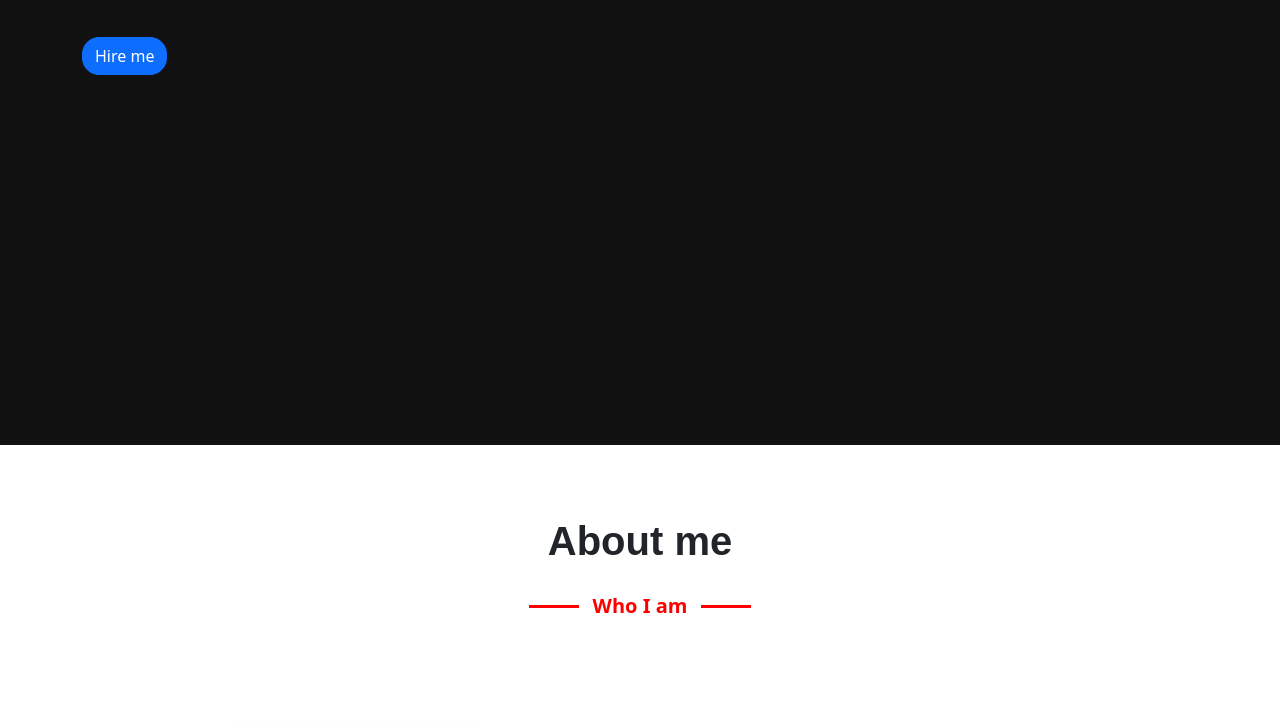
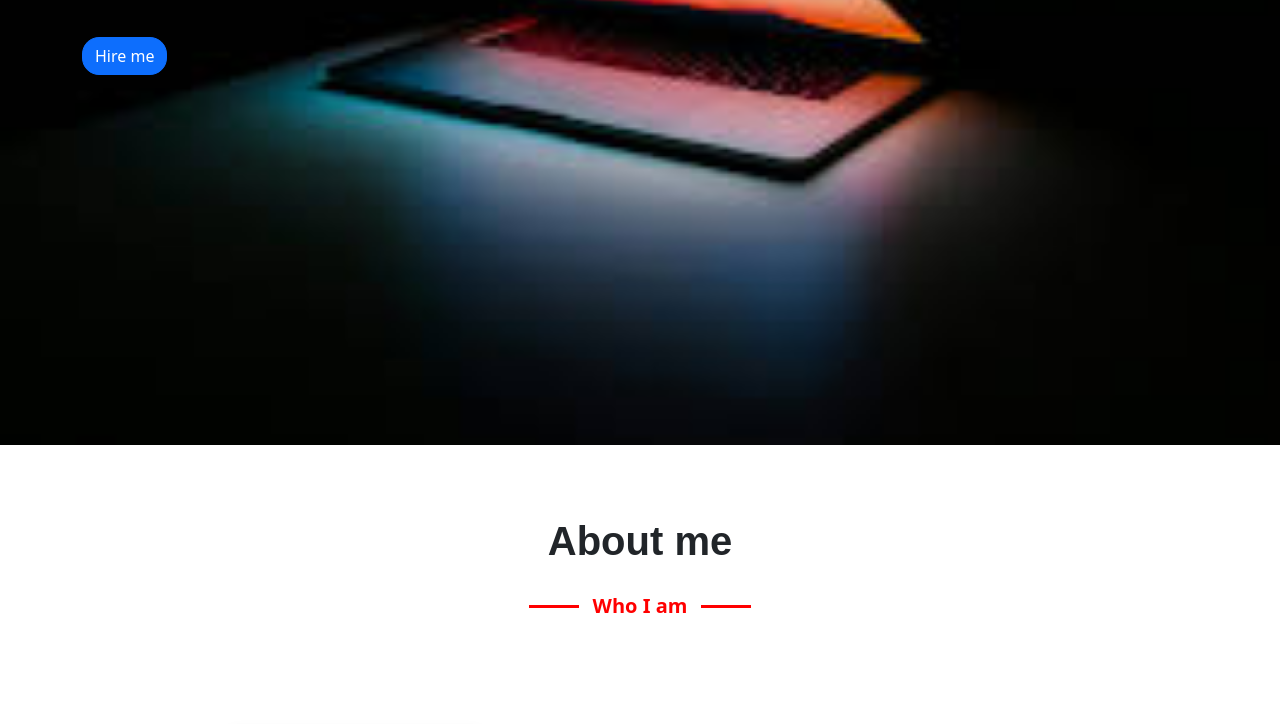
Before and after one commit to Aditya-arya105/My_Portfolio, a plain HTML site: page index.html in a window 1280 px wide. Shown: the part 355-1079 px from the top of the page. Drawn offline with nearby package versions, Linux system fonts and the light colour scheme.

Commit message:
add to background image

```diff
--- a/index.html
+++ b/index.html
@@ -32,7 +32,7 @@
 
      <!-- my home section -->
 
-    <section class="main py-5" id="home">
+    <section class="main py-5" id="home" style="background: url('image/portback.jpeg') no-repeat center center/cover; min-height: 100vh;">
         <div class="container py-5">
             <div class="row py-5 ">
                 <div class="col-lg-9 py-5 tex-lg-5 text-start ">
```
Also changed, not shown: image/portback.jpeg (added).
